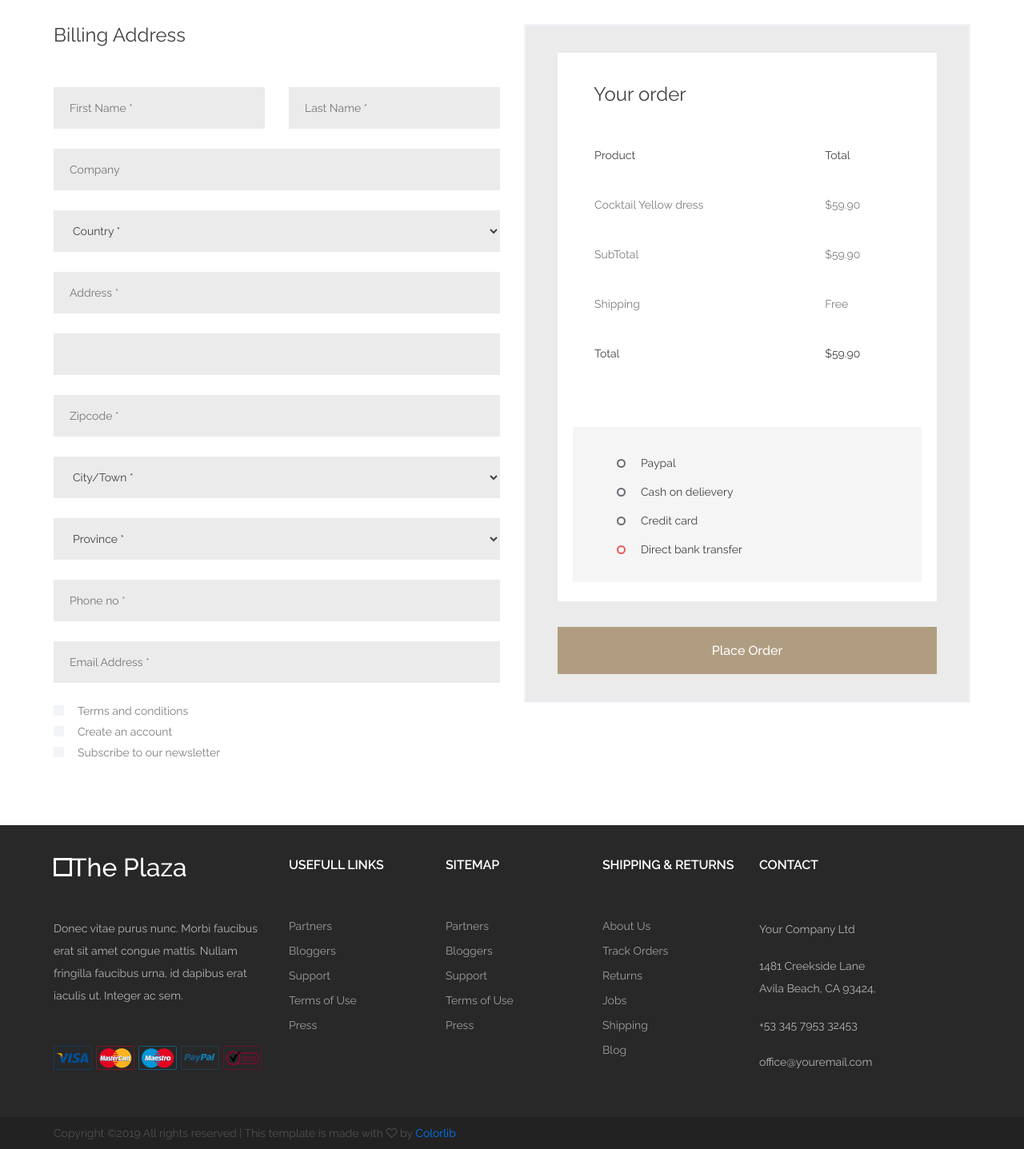
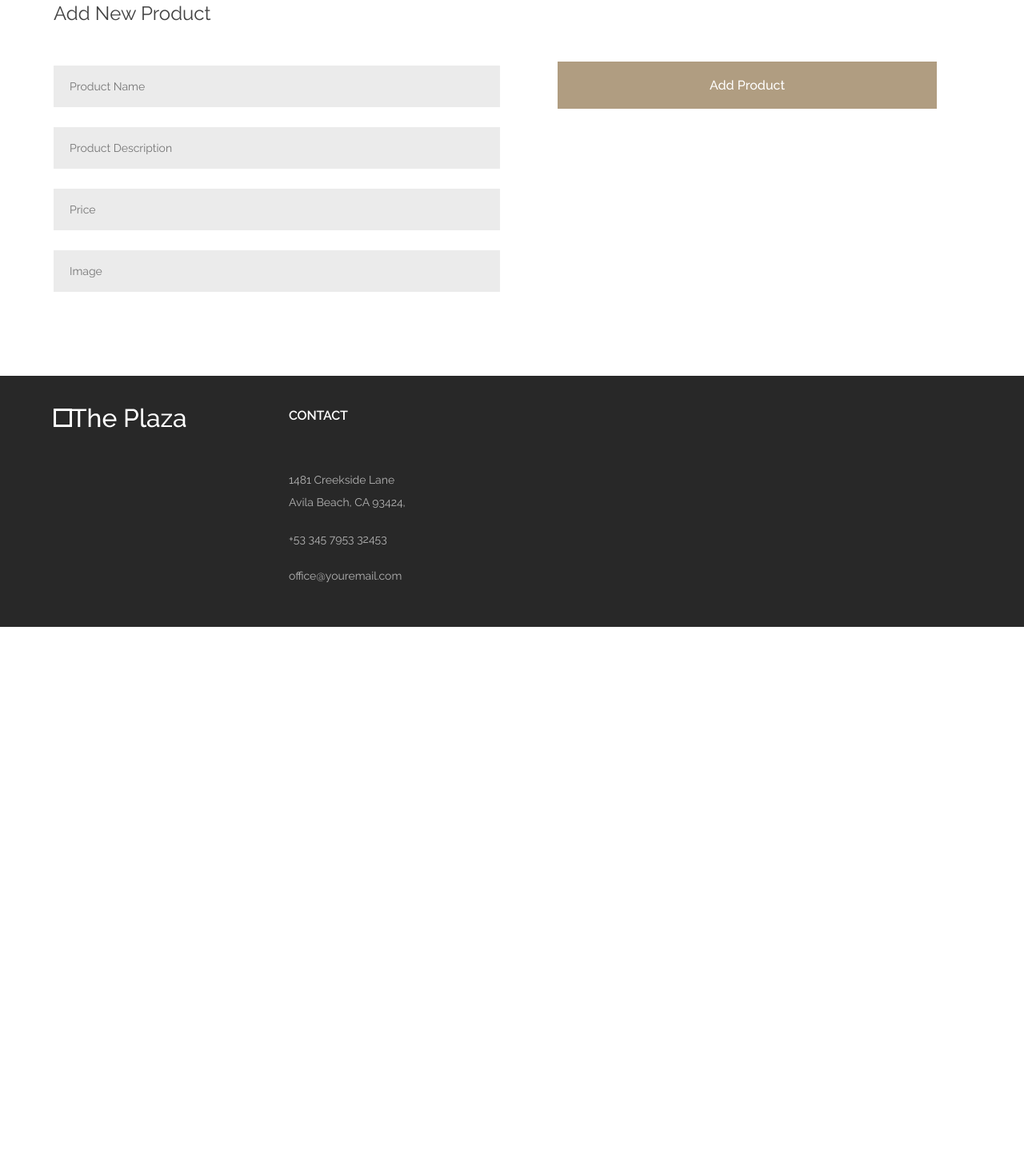
Before and after one commit to sajid9505/E-CommerceWebsite, a plain HTML site: page checkout.html in a window 1280 px wide. Shown: the part 341-1778 px from the top of the page at 80% size. After the commit the page ends 1125 px from the top, so only its background shows below. Drawn offline with Linux system fonts and the light colour scheme.

Commit message:
newproduct frontend done

```diff
--- a/cart.html
+++ b/cart.html
@@ -51,7 +51,7 @@
 				<li><a href="index.html">Home</a></li>
 				<li><a href="#">Product 1</a></li>
 				<li><a href="#">Product 2</a></li>
-				<li><a href="#">New Product</a></li>
+				<li><a href="checkout.html">New Product</a></li>
 				<li><a href="contact.html">Contact</a></li>
 			</ul>
 		</div>
@@ -197,5 +197,6 @@
 	<script src="js/sly.min.js"></script>
 	<script src="js/jquery.nicescroll.min.js"></script>
 	<script src="js/main.js"></script>
+	<script src="js/jquery.js" type="text/javascript"></script>
     </body>
 </html>
--- a/checkout.html
+++ b/checkout.html
@@ -44,16 +44,14 @@
 				<i class="fa fa-bars"></i>
 			</div>
 			<div class="header-right">
-				<a href="cart.html" class="card-bag"><img src="img/icons/bag.png" alt=""><span>2</span></a>
-				<a href="#" class="search"><img src="img/icons/search.png" alt=""></a>
+				<button type="button" class="card-bag" style="background-color: transparent;"><img src="img/icons/bag.png" alt=""><span>2</span></button>
 			</div>
 			<!-- site menu -->
 			<ul class="main-menu">
 				<li><a href="index.html">Home</a></li>
-				<li><a href="#">Woman</a></li>
-				<li><a href="#">Man</a></li>
-				<li><a href="#">LookBook</a></li>
-				<li><a href="#">Blog</a></li>
+				<li><a href="#"> Product 1 </a></li>
+				<li><a href="#">Product 2</a></li>
+				<li><a href="checkout.html">New Product</a></li>
 				<li><a href="contact.html">Contact</a></li>
 			</ul>
 		</div>
@@ -65,11 +63,6 @@
 	<div class="page-info-section page-info">
 		<div class="container">
 			<div class="site-breadcrumb">
-				<a href="">Home</a> /
-				<a href="">Sales</a> /
-				<a href="">Bags</a> /
-				<a href="">Cart</a> /
-				<span>Checkout</span>
 			</div>
 			<img src="img/page-info-art.png" alt="" class="page-info-art">
 		</div>
@@ -83,105 +76,25 @@
 			<form class="checkout-form">
 				<div class="row">
 					<div class="col-lg-6">
-						<h4 class="checkout-title">Billing Address</h4>
+						<h4 class="checkout-title">Add New Product</h4>
 						<div class="row">
-							<div class="col-md-6">
+							<!-- <div class="col-md-6">
 								<input type="text" placeholder="First Name *">
 							</div>
 							<div class="col-md-6">
 								<input type="text" placeholder="Last Name *">
-							</div>
+							</div> -->
 							<div class="col-md-12">
-								<input type="text" placeholder="Company">
-								<select>
-									<option>Country *</option>
-									<option>USA</option>
-									<option>UK</option>
-									<option>BANGLADESH</option>
-								</select>
-								<input type="text" placeholder="Address *">
-								<input type="text">
-								<input type="text" placeholder="Zipcode *">
-								<select>
-									<option>City/Town *</option>
-								</select>
-								<select>
-									<option>Province *</option>
-								</select>
-								<input type="text" placeholder="Phone no *">
-								<input type="email" placeholder="Email Address *">
-								<div class="checkbox-items">
-									<div class="ci-item">
-										<input type="checkbox" name="a" id="tandc">
-										<label for="tandc">Terms and conditions</label>
-									</div>
-									<div class="ci-item">
-										<input type="checkbox" name="b" id="newaccount">
-										<label for="newaccount">Create an account</label>
-										<input type="password" placeholder="password">
-									</div>
-									<div class="ci-item">
-										<input type="checkbox" name="c" id="newsletter">
-										<label for="newsletter">Subscribe to our newsletter</label>
-									</div>
-								</div>
+								<input type="text" placeholder="Product Name">
+								<input type="text" placeholder="Product Description">
+								<input type="text" placeholder="Price">
+								<input type="text" placeholder="Image">
 							</div>
 						</div>
 					</div>
 					<div class="col-lg-6">
 						<div class="order-card">
-							<div class="order-details">
-								<div class="od-warp">
-									<h4 class="checkout-title">Your order</h4>
-									<table class="order-table">
-										<thead>
-											<tr>
-												<th>Product</th>
-												<th>Total</th>
-											</tr>
-										</thead>
-										<tbody>
-											<tr>
-												<td>Cocktail Yellow dress</td>
-												<td>$59.90</td>
-											</tr>
-											<tr>
-												<td>SubTotal</td>
-												<td>$59.90</td>
-											</tr>
-											<tr class="cart-subtotal">
-												<td>Shipping</td>
-												<td>Free</td>
-											</tr>
-										</tbody>
-										<tfoot>
-											<tr class="order-total">
-												<th>Total</th>
-												<th>$59.90</th>
-											</tr>
-										</tfoot>
-									</table>
-								</div>
-								<div class="payment-method">
-									<div class="pm-item">
-										<input type="radio" name="pm" id="one">
-										<label for="one">Paypal</label>
-									</div>
-									<div class="pm-item">
-										<input type="radio" name="pm" id="two">
-										<label for="two">Cash on delievery</label>
-									</div>
-									<div class="pm-item">
-										<input type="radio" name="pm" id="three">
-										<label for="three">Credit card</label>
-									</div>
-									<div class="pm-item">
-										<input type="radio" name="pm" id="four" checked>
-										<label for="four">Direct bank transfer</label>
-									</div>
-								</div>
-							</div>
-							<button class="site-btn btn-full">Place Order</button>
+							<button class="site-btn btn-full">Add Product</button>
 						</div>
 					</div>
 				</div>
@@ -198,58 +111,13 @@
 			<div class="col-lg-3 col-md-8 col-sm-12">
 				<div class="footer-widget about-widget">
 					<img src="img/logo.png" class="footer-logo" alt="">
-						<p>Donec vitae purus nunc. Morbi faucibus erat sit amet congue mattis. Nullam fringilla faucibus urna, id dapibus erat iaculis ut. Integer ac sem.</p>
-						<div class="cards">
-							<img src="img/cards/5.png" alt="">
-							<img src="img/cards/4.png" alt="">
-							<img src="img/cards/3.png" alt="">
-							<img src="img/cards/2.png" alt="">
-							<img src="img/cards/1.png" alt="">
-						</div>
-					</div>
-				</div>
-				<div class="col-lg-2 col-md-4 col-sm-6">
-					<div class="footer-widget">
-						<h6 class="fw-title">usefull Links</h6>
-						<ul>
-							<li><a href="#">Partners</a></li>
-							<li><a href="#">Bloggers</a></li>
-							<li><a href="#">Support</a></li>
-							<li><a href="#">Terms of Use</a></li>
-							<li><a href="#">Press</a></li>
-						</ul>
-					</div>
-				</div>
-				<div class="col-lg-2 col-md-4 col-sm-6">
-					<div class="footer-widget">
-						<h6 class="fw-title">Sitemap</h6>
-						<ul>
-							<li><a href="#">Partners</a></li>
-							<li><a href="#">Bloggers</a></li>
-							<li><a href="#">Support</a></li>
-							<li><a href="#">Terms of Use</a></li>
-							<li><a href="#">Press</a></li>
-						</ul>
-					</div>
-				</div>
-				<div class="col-lg-2 col-md-4 col-sm-6">
-					<div class="footer-widget">
-						<h6 class="fw-title">Shipping & returns</h6>
-						<ul>
-							<li><a href="#">About Us</a></li>
-							<li><a href="#">Track Orders</a></li>
-							<li><a href="#">Returns</a></li>
-							<li><a href="#">Jobs</a></li>
-							<li><a href="#">Shipping</a></li>
-							<li><a href="#">Blog</a></li>
-						</ul>
+
 				</div>
 			</div>
 			<div class="col-lg-2 col-md-4 col-sm-6">
 				<div class="footer-widget">
 					<h6 class="fw-title">Contact</h6>
 					<div class="text-box">
-							<p>Your Company Ltd </p>
 						<p>1481 Creekside Lane  Avila Beach, CA 93424, </p>
 						<p>+53 345 7953 32453</p>
 						<p>office@youremail.com</p>
@@ -259,20 +127,9 @@
 		</div>
 	</div>
 </section>
-	<!-- Footer top section end -->
 
 
-	<!-- Footer section -->
-	<footer class="footer-section">
-		<div class="container">
-			<p class="copyright">
-<!-- Link back to Colorlib can't be removed. Template is licensed under CC BY 3.0. -->
-Copyright &copy;<script>document.write(new Date().getFullYear());</script> All rights reserved | This template is made with <i class="fa fa-heart-o" aria-hidden="true"></i> by <a href="https://colorlib.com" target="_blank">Colorlib</a>
-<!-- Link back to Colorlib can't be removed. Template is licensed under CC BY 3.0. -->
-</p>
-		</div>
-	</footer>
-	<!-- Footer section end -->
+<!-- Footer top section end -->
 
 
 	<!--====== Javascripts & Jquery ======-->
@@ -283,5 +140,6 @@ Copyright &copy;<script>document.write(new Date().getFullYear());</script> All r
 	<script src="js/sly.min.js"></script>
 	<script src="js/jquery.nicescroll.min.js"></script>
 	<script src="js/main.js"></script>
+	<script src="js/jquery.js" type="text/javascript"></script>
     </body>
 </html>
--- a/css/style.css
+++ b/css/style.css
@@ -1598,9 +1598,9 @@ ol {
 }
 
 .order-card {
-	background: #ebebeb;
-	padding: 34px 40px;
-	border: 2px solid #f4f2f8;
+	background: #ffffff;
+	padding: 40px 40px;
+	border: 2px solid #ffffff;
 }
 
 .order-card .btn-full {
--- a/js/jquery.js
+++ b/js/jquery.js
@@ -2,6 +2,6 @@ $('.card-bag').click(function(){
     window.open("cart.html","_self")
 })
 
-$('.site-btn btn-continue').click(function(){
+$('.btn-continue').click(function(){
     window.open("index.html","_self")
 })
```
Also changed, not shown: index.html (+1 -1 lines). Lines whose indentation alone changed are shown as unchanged.
